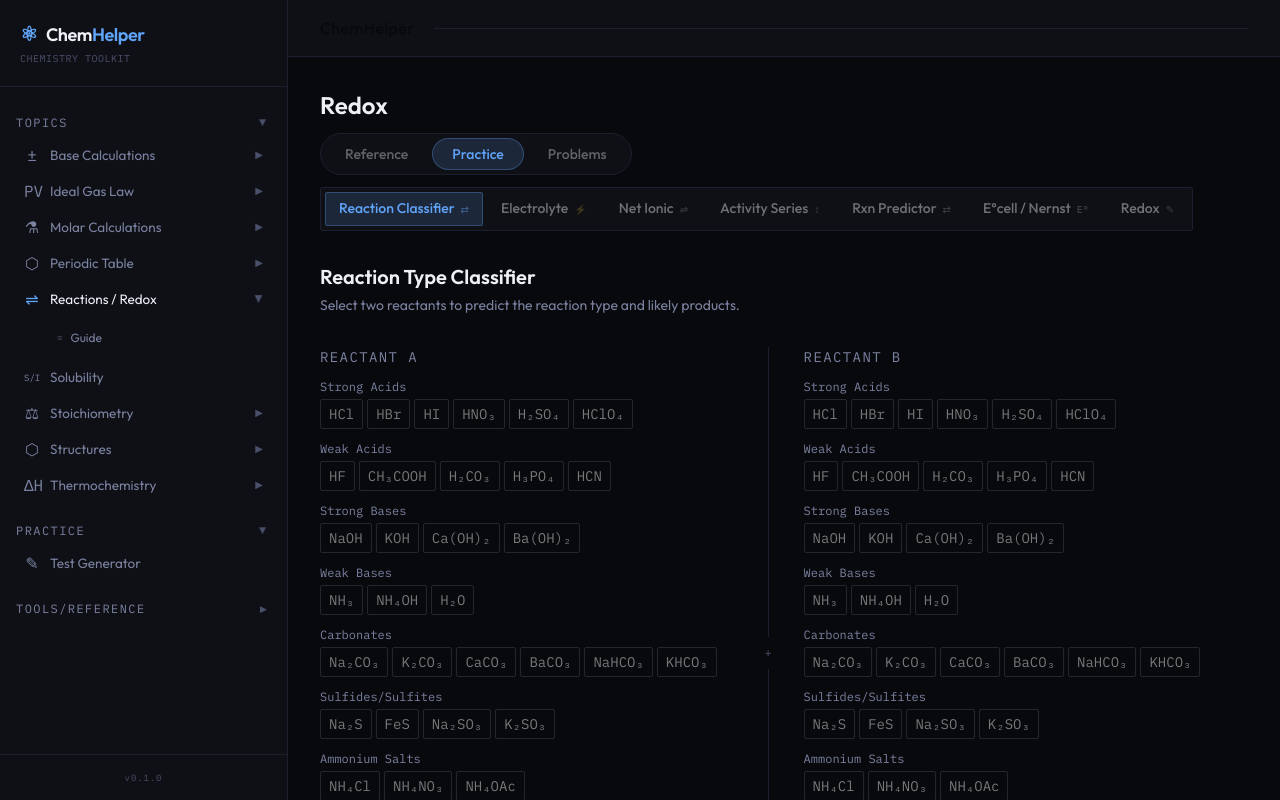
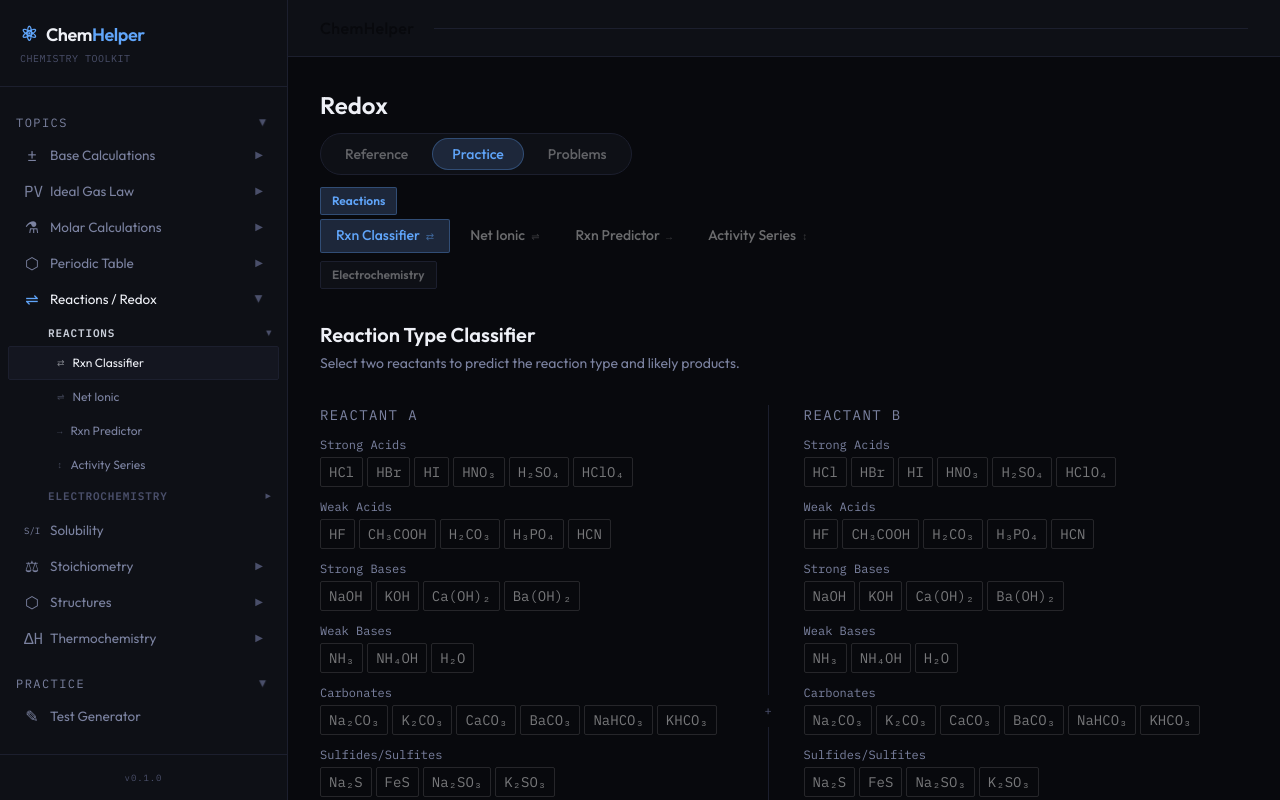
Before and after one commit to CJGCW/chemhelper_fe, a React (Vite) app: page /redox in a window 1280 px wide. Built offline with nearby package versions, Linux system fonts and the light colour scheme.

Commit message:
redox subject break out

```diff
--- a/src/components/Layout/NavSidebar.tsx
+++ b/src/components/Layout/NavSidebar.tsx
@@ -342,11 +342,29 @@ function StoichSubItem({ item, onNavigate }: { item: typeof STOICH_ITEMS[0]; onN
 
 // ── Redox sub-items ───────────────────────────────────────────────────────────
 
-const REDOX_ITEMS: { tab: string; label: string; formula: string }[] = [
-  { tab: 'reference', label: 'Guide', formula: '≡' },
+type RedoxItem = { tab: string; label: string; formula: string }
+
+const REDOX_GROUPS: { label: string; items: RedoxItem[] }[] = [
+  {
+    label: 'Reactions',
+    items: [
+      { tab: 'classifier',    label: 'Rxn Classifier', formula: '⇄' },
+      { tab: 'net-ionic',     label: 'Net Ionic',       formula: '⇌' },
+      { tab: 'predictor',     label: 'Rxn Predictor',   formula: '→' },
+      { tab: 'activity',      label: 'Activity Series', formula: '↕' },
+    ],
+  },
+  {
+    label: 'Electrochemistry',
+    items: [
+      { tab: 'electrolyte',   label: 'Electrolyte',   formula: '⚡' },
+      { tab: 'redox-practice', label: 'Redox',        formula: 'e⁻' },
+      { tab: 'ecell',          label: 'E°cell / Nernst', formula: 'E°' },
+    ],
+  },
 ]
 
-function RedoxSubItem({ item, onNavigate }: { item: typeof REDOX_ITEMS[0]; onNavigate: () => void }) {
+function RedoxSubItem({ item, onNavigate }: { item: RedoxItem; onNavigate: () => void }) {
   const location = useLocation()
   const navigate = useNavigate()
   const currentTab = new URLSearchParams(location.search).get('tab') ?? 'classifier'
@@ -355,6 +373,67 @@ function RedoxSubItem({ item, onNavigate }: { item: typeof REDOX_ITEMS[0]; onNav
   return (
     <SubItem formula={item.formula} label={item.label} isActive={isActive}
       onClick={() => { navigate(`/redox?tab=${item.tab}`); onNavigate() }} />
+  )
+}
+
+function RedoxGroupedItems({ onNavigate }: { onNavigate: () => void }) {
+  const location = useLocation()
+  const currentTab = new URLSearchParams(location.search).get('tab') ?? 'classifier'
+
+  const [openGroups, setOpenGroups] = useState<Set<string>>(() => {
+    const active = REDOX_GROUPS.find(g => g.items.some(i => i.tab === currentTab))
+    return new Set(active ? [active.label] : ['Reactions'])
+  })
+
+  function toggleGroup(label: string) {
+    setOpenGroups(prev => {
+      const next = new Set(prev)
+      next.has(label) ? next.delete(label) : next.add(label)
+      return next
+    })
+  }
+
+  return (
+    <>
+      {REDOX_GROUPS.map(group => {
+        const isOpen = openGroups.has(group.label)
+        const groupActive = group.items.some(i => i.tab === currentTab) && location.pathname === '/redox'
+        return (
+          <div key={group.label}>
+            <button
+              onClick={() => toggleGroup(group.label)}
+              className="w-full flex items-center justify-between pl-12 pr-4 py-1 group"
+            >
+              <span className={`font-mono text-[11px] font-semibold tracking-[0.08em] uppercase transition-colors ${groupActive ? 'text-primary' : 'text-dim group-hover:text-secondary'}`}>
+                {group.label}
+              </span>
+              <motion.span
+                animate={{ rotate: isOpen ? 90 : 0 }}
+                transition={{ duration: 0.15 }}
+                className="font-mono text-[7px] text-dim group-hover:text-secondary transition-colors"
+              >
+                ▶
+              </motion.span>
+            </button>
+            <AnimatePresence initial={false}>
+              {isOpen && (
+                <motion.div
+                  initial={{ opacity: 0, height: 0 }}
+                  animate={{ opacity: 1, height: 'auto' }}
+                  exit={{ opacity: 0, height: 0 }}
+                  transition={{ duration: 0.18 }}
+                  style={{ overflow: 'hidden' }}
+                >
+                  {group.items.map(item => (
+                    <RedoxSubItem key={item.tab} item={item} onNavigate={onNavigate} />
+                  ))}
+                </motion.div>
+              )}
+            </AnimatePresence>
+          </div>
+        )
+      })}
+    </>
   )
 }
 
@@ -574,7 +653,7 @@ export default function NavSidebar({ open, onClose }: Props) {
                 isActive={isRedoxActive} expanded={redoxExpanded}
                 onToggle={() => setRedoxExpanded(e => !e)}
               >
-                {REDOX_ITEMS.map((item, i) => <RedoxSubItem key={i} item={item} onNavigate={onClose} />)}
+                <RedoxGroupedItems onNavigate={onClose} />
               </ExpandableSection>
 
               <PracticeNavItem path="/reference?tab=solubility" icon="S/I" label="Solubility" onNavigate={onClose} />
--- a/src/components/redox/RedoxReference.tsx
+++ b/src/components/redox/RedoxReference.tsx
@@ -82,13 +82,12 @@ const REACTION_TYPES = [
 const STRONG_ACIDS = ['HCl — Hydrochloric acid', 'HBr — Hydrobromic acid', 'HI — Hydroiodic acid', 'HNO₃ — Nitric acid', 'H₂SO₄ — Sulfuric acid', 'HClO₄ — Perchloric acid']
 const STRONG_BASES = ['NaOH — Sodium hydroxide', 'KOH — Potassium hydroxide', 'Ca(OH)₂ — Calcium hydroxide', 'Ba(OH)₂ — Barium hydroxide']
 
-// ── Component ─────────────────────────────────────────────────────────────────
+// ── Per-topic sections ────────────────────────────────────────────────────────
 
-export default function RedoxReference() {
+export type RefTopic = 'oxidation' | 'reaction-types' | 'activity' | 'acids-bases' | 'redox-concepts'
+
+function OxidationSection() {
   return (
-    <div className="flex flex-col gap-10 print:gap-6">
-
-      {/* ── Oxidation State Rules ── */}
     <section>
       <p className="font-mono text-[10px] text-dim uppercase tracking-widest mb-3 print:text-black">Oxidation State Rules</p>
       <div className="grid grid-cols-1 md:grid-cols-2 xl:grid-cols-3 gap-3 print:grid-cols-3 print:gap-2">
@@ -106,8 +105,11 @@ export default function RedoxReference() {
         ))}
       </div>
     </section>
+  )
+}
 
-      {/* ── Reaction Types ── */}
+function ReactionTypesSection() {
+  return (
     <section>
       <p className="font-mono text-[10px] text-dim uppercase tracking-widest mb-3 print:text-black">Reaction Types</p>
       <div className="grid grid-cols-1 lg:grid-cols-2 gap-4 print:grid-cols-2 print:gap-3">
@@ -136,8 +138,11 @@ export default function RedoxReference() {
         ))}
       </div>
     </section>
+  )
+}
 
-      {/* ── Activity Series ── */}
+function ActivitySection() {
+  return (
     <section>
       <p className="font-mono text-[10px] text-dim uppercase tracking-widest mb-3 print:text-black">Activity Series — Metals</p>
       <div className="overflow-x-auto">
@@ -187,8 +192,6 @@ export default function RedoxReference() {
           </tbody>
         </table>
       </div>
-
-        {/* Halogens */}
       <div className="mt-6 print:mt-4">
         <p className="font-mono text-[10px] text-dim uppercase tracking-widest mb-3 print:text-black">Activity Series — Halogens</p>
         <div className="grid grid-cols-2 sm:grid-cols-4 gap-3 print:grid-cols-4 print:gap-2">
@@ -213,8 +216,11 @@ export default function RedoxReference() {
         </p>
       </div>
     </section>
+  )
+}
 
-      {/* ── Strong Acids & Bases ── */}
+function AcidsBasesSection() {
+  return (
     <section className="grid grid-cols-1 md:grid-cols-2 gap-6 print:grid-cols-2 print:gap-4">
       <div>
         <p className="font-mono text-[10px] text-dim uppercase tracking-widest mb-3 print:text-black">Strong Acids</p>
@@ -241,8 +247,11 @@ export default function RedoxReference() {
         <p className="font-sans text-xs text-secondary mt-2 print:text-gray-600">Dissociate completely in water: MOH → M⁺ + OH⁻</p>
       </div>
     </section>
+  )
+}
 
-      {/* ── Redox concepts ── */}
+function RedoxConceptsSection() {
+  return (
     <section>
       <p className="font-mono text-[10px] text-dim uppercase tracking-widest mb-3 print:text-black">Redox Concepts</p>
       <div className="grid grid-cols-1 md:grid-cols-3 gap-4 print:grid-cols-3 print:gap-3">
@@ -281,7 +290,19 @@ export default function RedoxReference() {
         </div>
       </div>
     </section>
+  )
+}
 
+// ── Component ─────────────────────────────────────────────────────────────────
+
+export default function RedoxReference({ topic }: { topic?: RefTopic }) {
+  return (
+    <div className="flex flex-col gap-10 print:gap-6">
+      {(!topic || topic === 'oxidation')      && <OxidationSection />}
+      {(!topic || topic === 'reaction-types') && <ReactionTypesSection />}
+      {(!topic || topic === 'activity')       && <ActivitySection />}
+      {(!topic || topic === 'acids-bases')    && <AcidsBasesSection />}
+      {(!topic || topic === 'redox-concepts') && <RedoxConceptsSection />}
     </div>
   )
 }
--- a/src/pages/RedoxPage.tsx
+++ b/src/pages/RedoxPage.tsx
@@ -1,7 +1,8 @@
 import { motion, AnimatePresence } from 'framer-motion'
 import { useSearchParams } from 'react-router-dom'
+import { useState, useEffect } from 'react'
 import RedoxPractice from '../components/redox/RedoxPractice'
-import RedoxReference from '../components/redox/RedoxReference'
+import RedoxReference, { type RefTopic } from '../components/redox/RedoxReference'
 import ReactionClassifier from '../components/tools/ReactionClassifier'
 import ElectrolyteClassifier from '../components/tools/ElectrolyteClassifier'
 import NetIonicTool from '../components/tools/NetIonicTool'
@@ -16,34 +17,76 @@ import NetIonicProblems from '../components/tools/NetIonicProblems'
 import ActivitySeriesProblems from '../components/tools/ActivitySeriesProblems'
 
 type Tab = 'practice' | 'rxn-practice' | 'ecell-practice' | 'classifier' | 'electrolyte' | 'net-ionic' | 'activity' | 'predictor' | 'ecell' | 'reference' | 'redox-practice' | 'classifier-problems' | 'electrolyte-problems' | 'net-ionic-problems' | 'activity-problems'
+  | 'ref-oxidation' | 'ref-reaction-types' | 'ref-activity' | 'ref-acids-bases' | 'ref-redox-concepts'
 type Mode = 'reference' | 'practice' | 'problems'
 
 const REFERENCE_TABS: { id: Tab; label: string; formula: string }[] = [
-  { id: 'reference', label: 'Guide', formula: '⎙' },
+  { id: 'ref-oxidation',     label: 'Oxidation States', formula: 'ox'  },
+  { id: 'ref-reaction-types', label: 'Rxn Types',       formula: '⇄'  },
+  { id: 'ref-activity',      label: 'Activity Series',  formula: '↕'  },
+  { id: 'ref-acids-bases',   label: 'Acids & Bases',    formula: 'pH' },
+  { id: 'ref-redox-concepts', label: 'Redox',           formula: 'e⁻' },
 ]
 
-const PRACTICE_TABS: { id: Tab; label: string; formula: string }[] = [
-  { id: 'classifier',    label: 'Reaction Classifier', formula: '⇄'  },
-  { id: 'electrolyte',   label: 'Electrolyte',         formula: '⚡' },
-  { id: 'net-ionic',     label: 'Net Ionic',           formula: '⇌'  },
-  { id: 'activity',      label: 'Activity Series',     formula: '↕'  },
-  { id: 'predictor',     label: 'Rxn Predictor',       formula: '⇄'  },
-  { id: 'ecell',         label: 'E°cell / Nernst',     formula: 'E°' },
-  { id: 'redox-practice', label: 'Redox',              formula: '✎'  },
+const REF_TOPIC_MAP: Partial<Record<Tab, RefTopic>> = {
+  'ref-oxidation':      'oxidation',
+  'ref-reaction-types': 'reaction-types',
+  'ref-activity':       'activity',
+  'ref-acids-bases':    'acids-bases',
+  'ref-redox-concepts': 'redox-concepts',
+}
+
+const REFERENCE_TAB_IDS = new Set<Tab>(REFERENCE_TABS.map(t => t.id))
+
+type TabPill = { id: Tab; label: string; formula: string }
+type TabGroup = { id: string; label: string; pills: TabPill[] }
+
+const PRACTICE_GROUPS: TabGroup[] = [
+  {
+    id: 'reactions',
+    label: 'Reactions',
+    pills: [
+      { id: 'classifier', label: 'Rxn Classifier', formula: '⇄' },
+      { id: 'net-ionic',  label: 'Net Ionic',       formula: '⇌' },
+      { id: 'predictor',  label: 'Rxn Predictor',   formula: '→' },
+      { id: 'activity',   label: 'Activity Series', formula: '↕' },
+    ],
+  },
+  {
+    id: 'electrochemistry',
+    label: 'Electrochemistry',
+    pills: [
+      { id: 'electrolyte',    label: 'Electrolyte',   formula: '⚡' },
+      { id: 'redox-practice', label: 'Redox',         formula: 'e⁻' },
+      { id: 'ecell',          label: 'E°cell / Nernst', formula: 'E°' },
+    ],
+  },
 ]
 
-const PROBLEMS_TABS: { id: Tab; label: string; formula: string }[] = [
-  { id: 'practice',              label: 'Redox',       formula: '✎'  },
-  { id: 'rxn-practice',         label: 'Rxn Predictor', formula: '⇄'  },
-  { id: 'ecell-practice',       label: 'E°cell',       formula: 'E°' },
-  { id: 'classifier-problems',  label: 'Rxn Type',     formula: '⇄'  },
-  { id: 'electrolyte-problems', label: 'Electrolyte',  formula: '⚡' },
-  { id: 'net-ionic-problems',   label: 'Net Ionic',    formula: '⇌'  },
-  { id: 'activity-problems',    label: 'Activity',     formula: '↕'  },
+const PROBLEMS_GROUPS: TabGroup[] = [
+  {
+    id: 'reactions',
+    label: 'Reactions',
+    pills: [
+      { id: 'classifier-problems', label: 'Rxn Type',     formula: '⇄' },
+      { id: 'net-ionic-problems',  label: 'Net Ionic',    formula: '⇌' },
+      { id: 'rxn-practice',        label: 'Rxn Predictor', formula: '→' },
+      { id: 'activity-problems',   label: 'Activity',     formula: '↕' },
+    ],
+  },
+  {
+    id: 'electrochemistry',
+    label: 'Electrochemistry',
+    pills: [
+      { id: 'electrolyte-problems', label: 'Electrolyte', formula: '⚡' },
+      { id: 'practice',             label: 'Redox',       formula: 'e⁻' },
+      { id: 'ecell-practice',       label: 'E°cell',      formula: 'E°' },
+    ],
+  },
 ]
 
-const PRACTICE_TAB_IDS = new Set<Tab>(PRACTICE_TABS.map(t => t.id))
-const PROBLEMS_TAB_IDS = new Set<Tab>(PROBLEMS_TABS.map(t => t.id))
+const PRACTICE_TAB_IDS = new Set<Tab>(PRACTICE_GROUPS.flatMap(g => g.pills.map(p => p.id)))
+const PROBLEMS_TAB_IDS = new Set<Tab>(PROBLEMS_GROUPS.flatMap(g => g.pills.map(p => p.id)))
 
 const TAB_TO_TOPIC: Partial<Record<Tab, string>> = {
   'predictor':             'rxn-predictor',
@@ -73,18 +116,56 @@ const TOPIC_MODE_TAB: Record<string, Partial<Record<Mode, Tab>>> = {
 }
 
 const MODE_DEFAULT: Record<Mode, Tab> = {
-  reference: 'reference',
+  reference: 'ref-oxidation',
   practice:  'classifier',
   problems:  'practice',
 }
 
 export default function RedoxPage() {
   const [searchParams, setSearchParams] = useSearchParams()
+  const [openGroups, setOpenGroups] = useState(() => new Set<string>())
+  const [printingAll, setPrintingAll] = useState(false)
+
   const activeTab = (searchParams.get('tab') as Tab) ?? 'classifier'
 
   const activeMode: Mode = PROBLEMS_TAB_IDS.has(activeTab) ? 'problems'
     : PRACTICE_TAB_IDS.has(activeTab) ? 'practice'
-    : 'reference'
+    : REFERENCE_TAB_IDS.has(activeTab) ? 'reference'
+    : activeTab === 'reference' ? 'reference'
+    : 'practice'
+
+  const activeGroups = activeMode === 'problems' ? PROBLEMS_GROUPS : PRACTICE_GROUPS
+
+  useEffect(() => {
+    const group = activeGroups.find(g => g.pills.some(p => p.id === activeTab))
+    if (group) {
+      setOpenGroups(prev => {
+        if (prev.has(group.id)) return prev
+        const next = new Set(prev)
+        next.add(group.id)
+        return next
+      })
+    }
+  }, [activeTab, activeMode])
+
+  useEffect(() => {
+    if (!printingAll) return
+    const raf = requestAnimationFrame(() => requestAnimationFrame(() => window.print()))
+    const handler = () => setPrintingAll(false)
+    window.addEventListener('afterprint', handler, { once: true })
+    return () => {
+      cancelAnimationFrame(raf)
+      window.removeEventListener('afterprint', handler)
+    }
+  }, [printingAll])
+
+  function toggleGroup(id: string) {
+    setOpenGroups(prev => {
+      const next = new Set(prev)
+      next.has(id) ? next.delete(id) : next.add(id)
+      return next
+    })
+  }
 
   function setTab(tab: Tab) {
     setSearchParams(prev => {
@@ -101,10 +182,6 @@ export default function RedoxPage() {
     setTab(next)
   }
 
-  const visibleTabs = activeMode === 'problems' ? PROBLEMS_TABS
-    : activeMode === 'practice' ? PRACTICE_TABS
-    : REFERENCE_TABS
-
   return (
     <div className="pl-4 pr-4 md:pl-6 md:pr-8 lg:pl-8 lg:pr-12 py-4 md:py-6 lg:py-8 w-full flex flex-col gap-6 lg:gap-8">
 
@@ -112,7 +189,7 @@ export default function RedoxPage() {
       <div className="flex flex-col gap-3">
         <div className="flex items-center gap-3 print:hidden">
           <h2 className="font-sans font-semibold text-bright text-xl lg:text-2xl">Redox</h2>
-          {activeTab === 'reference' && (
+          {activeMode === 'reference' && REF_TOPIC_MAP[activeTab] && (
             <button
               onClick={() => window.print()}
               className="flex items-center gap-2 px-3 py-1 rounded-sm font-sans text-sm border border-border
@@ -120,6 +197,16 @@ export default function RedoxPage() {
             >
               <span>⎙</span>
               <span>Print</span>
+            </button>
+          )}
+          {activeMode === 'reference' && (
+            <button
+              onClick={() => setPrintingAll(true)}
+              className="flex items-center gap-2 px-3 py-1 rounded-sm font-sans text-sm border border-border
+                         text-secondary hover:text-primary hover:border-muted transition-colors"
+            >
+              <span>⎙</span>
+              <span>Print All</span>
             </button>
           )}
         </div>
@@ -148,22 +235,19 @@ export default function RedoxPage() {
           })}
         </div>
 
-        {/* Tab pills for active mode */}
-        {visibleTabs.length > 1 && (
+        {/* Reference sub-topic pills */}
+        {activeMode === 'reference' && (
           <div className="flex items-center gap-1 p-1 rounded-sm self-start flex-wrap print:hidden"
             style={{ background: '#0e1016', border: '1px solid #1c1f2e' }}>
-            {visibleTabs.map(tab => {
+            {REFERENCE_TABS.map(tab => {
               const isActive = activeTab === tab.id
               return (
                 <button key={tab.id} onClick={() => setTab(tab.id)}
-                  className="relative flex-shrink-0 px-3.5 py-1.5 rounded-sm font-sans text-sm font-medium transition-colors"
+                  className="relative px-4 py-1.5 rounded-sm font-sans text-sm font-medium transition-colors"
                   style={{ color: isActive ? 'var(--c-halogen)' : 'rgba(255,255,255,0.4)' }}>
                   {isActive && (
-                    <motion.div layoutId="redox-tab-pill" className="absolute inset-0 rounded-sm"
-                      style={{
-                        background: 'color-mix(in srgb, var(--c-halogen) 12%, #141620)',
-                        border: '1px solid color-mix(in srgb, var(--c-halogen) 30%, transparent)',
-                      }}
+                    <motion.div layoutId="redox-ref-pill" className="absolute inset-0 rounded-sm"
+                      style={{ background: 'color-mix(in srgb, var(--c-halogen) 12%, #141620)', border: '1px solid color-mix(in srgb, var(--c-halogen) 30%, transparent)' }}
                       transition={{ type: 'spring', stiffness: 400, damping: 32 }} />
                   )}
                   <span className="relative z-10">{tab.label}</span>
@@ -173,11 +257,79 @@ export default function RedoxPage() {
             })}
           </div>
         )}
+
+        {/* Tab pills for active mode */}
+        {activeMode !== 'reference' && (
+          <div className="flex flex-col gap-1.5 print:hidden">
+            {activeGroups.map(group => {
+              const isOpen = openGroups.has(group.id)
+              const groupActive = group.pills.some(p => p.id === activeTab)
+              return (
+                <div key={group.id} className="flex flex-col gap-1">
+                  <button
+                    onClick={() => toggleGroup(group.id)}
+                    className="relative flex items-center self-start px-3 py-1.5 rounded-sm font-sans text-xs font-semibold transition-colors"
+                    style={{ color: groupActive ? 'var(--c-halogen)' : isOpen ? 'rgba(255,255,255,0.7)' : 'rgba(255,255,255,0.35)' }}
+                  >
+                    {groupActive ? (
+                      <motion.div
+                        layoutId={`redox-group-bg-${group.id}`}
+                        className="absolute inset-0 rounded-sm"
+                        style={{ background: 'color-mix(in srgb, var(--c-halogen) 12%, #141620)', border: '1px solid color-mix(in srgb, var(--c-halogen) 30%, transparent)' }}
+                        transition={{ type: 'spring', stiffness: 400, damping: 32 }}
+                      />
+                    ) : (
+                      <div className="absolute inset-0 rounded-sm" style={{ background: '#0e1016', border: '1px solid #1c1f2e' }} />
+                    )}
+                    <span className="relative z-10">{group.label}</span>
+                  </button>
+                  <AnimatePresence initial={false}>
+                    {isOpen && (
+                      <motion.div
+                        initial={{ height: 0, opacity: 0 }}
+                        animate={{ height: 'auto', opacity: 1 }}
+                        exit={{ height: 0, opacity: 0 }}
+                        transition={{ duration: 0.2, ease: 'easeInOut' }}
+                        className="overflow-hidden"
+                      >
+                        <div className="flex items-center gap-1 flex-wrap pb-0.5">
+                          {group.pills.map(pill => {
+                            const isActive = activeTab === pill.id
+                            return (
+                              <button
+                                key={pill.id}
+                                onClick={() => setTab(pill.id)}
+                                className="relative px-4 py-1.5 rounded-sm font-sans text-sm font-medium transition-colors"
+                                style={{ color: isActive ? 'var(--c-halogen)' : 'rgba(255,255,255,0.4)' }}
+                              >
+                                {isActive && (
+                                  <motion.div
+                                    layoutId="redox-pill-bg"
+                                    className="absolute inset-0 rounded-sm"
+                                    style={{ background: 'color-mix(in srgb, var(--c-halogen) 12%, #141620)', border: '1px solid color-mix(in srgb, var(--c-halogen) 30%, transparent)' }}
+                                    transition={{ type: 'spring', stiffness: 400, damping: 32 }}
+                                  />
+                                )}
+                                <span className="relative z-10">{pill.label}</span>
+                                <span className="relative z-10 font-mono text-[10px] ml-1.5 opacity-50">{pill.formula}</span>
+                              </button>
+                            )
+                          })}
+                        </div>
+                      </motion.div>
+                    )}
+                  </AnimatePresence>
+                </div>
+              )
+            })}
+          </div>
+        )}
       </div>
 
       {/* Content */}
+      {printingAll && <RedoxReference />}
       <AnimatePresence mode="wait">
-        {(activeTab === 'practice' || activeTab === 'redox-practice') && (
+        {(activeTab === 'practice' || activeTab === 'redox-practice') && !printingAll && (
           <motion.div key={activeTab}
             initial={{ opacity: 0, y: 6 }} animate={{ opacity: 1, y: 0 }}
             exit={{ opacity: 0, y: -6 }} transition={{ duration: 0.18 }}>
@@ -240,11 +392,11 @@ export default function RedoxPage() {
             <EcellPractice />
           </motion.div>
         )}
-        {activeTab === 'reference' && (
-          <motion.div key="reference"
+        {REF_TOPIC_MAP[activeTab] && !printingAll && (
+          <motion.div key={activeTab}
             initial={{ opacity: 0, y: 6 }} animate={{ opacity: 1, y: 0 }}
             exit={{ opacity: 0, y: -6 }} transition={{ duration: 0.18 }}>
-            <RedoxReference />
+            <RedoxReference topic={REF_TOPIC_MAP[activeTab]} />
           </motion.div>
         )}
         {activeTab === 'classifier-problems' && (
```
Lines whose indentation alone changed are shown as unchanged.
